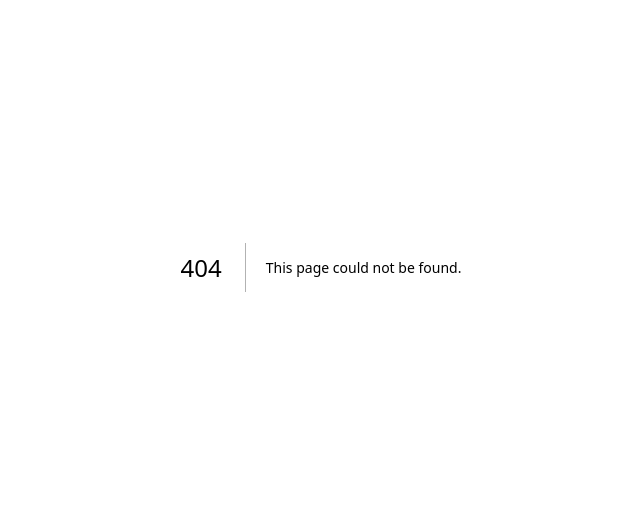
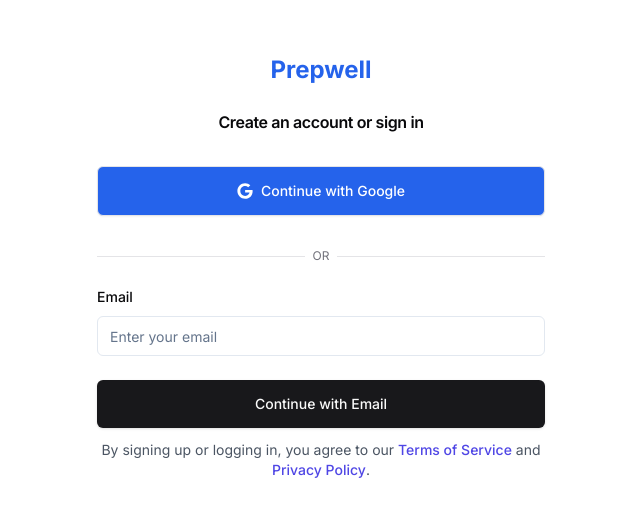
Before and after one commit to kwesinavilot/prepwell, a Next.js app: page /auth in a window 1280 px wide. Before the commit this address had no page. Shown: the part 133-650 px from the top of the page, without its empty margins (319-959 px from the left). Built offline with nearby package versions, Linux system fonts and the light colour scheme.

Commit message:
(feat|inst|fix|refa) installed form related components && combined all auth into 1 page

```diff
--- /dev/null
+++ b/src/app/auth/page.js
@@ -0,0 +1,118 @@
+"use client";
+
+import React from 'react';
+import { useForm } from "react-hook-form"
+import { zodResolver } from "@hookform/resolvers/zod"
+import * as z from "zod"
+import { FaGoogle } from "react-icons/fa6";
+import Link from 'next/link';
+import { Button } from "@/components/ui/button"
+import {
+    Form,
+    FormControl,
+    FormField,
+    FormItem,
+    FormLabel,
+    FormMessage,
+} from "@/components/ui/form"
+import { Input } from "@/components/ui/input"
+import { Separator } from "@/components/ui/separator"
+
+const formSchema = z.object({
+    email: z.string()
+        .email({
+            message: "Please enter a valid email address.",
+        })
+        .min(6, {
+            message: "Email must be at least 7 characters long.",
+        }),
+})
+
+export default function SignUp() {
+    const form = useForm({
+        resolver: zodResolver(formSchema),
+        defaultValues: {
+            email: "",
+        },
+    })
+
+    function onSubmit(values) {
+        console.log(values)
+    }
+
+    return (
+        <div className="flex items-center justify-center min-h-screen">
+            <div className="w-full max-w-md mx-auto">
+                <Link className="flex text-center items-center justify-center hash-tx-color" href="/">
+                    <h2 className="text-2xl text-center font-bold sm:inline-block text-blue-600">
+                        Prepwell
+                    </h2>
+                </Link>
+
+                <div className="text-center mb-8">
+                    <h2 className="mt-6 text-md font-semibold tracking-tight">
+                        Create an account or sign in
+                    </h2>
+                </div>
+
+                <Button variant="outline" className="mb-8 w-full text-white p-6 bg-blue-600 hover:bg-blue-600/90 hover:text-white">
+                    <FaGoogle className="mr-2 h-4 w-4" />
+                    Continue with Google
+                </Button>
+
+                <div className="relative mb-5">
+                    <div className="absolute inset-0 flex items-center">
+                        <Separator className="w-full" />
+                    </div>
+
+                    <div className="relative flex justify-center text-xs uppercase">
+                        <span className="bg-background px-2 text-muted-foreground">
+                            or
+                        </span>
+                    </div>
+                </div>
+
+                <Form {...form}>
+                    <form onSubmit={form.handleSubmit(onSubmit)} className="space-y-6">
+                        <FormField
+                            control={form.control}
+                            name="email"
+                            render={({ field }) => (
+                                <FormItem>
+                                    <FormLabel>Email</FormLabel>
+                                    <FormControl>
+                                        <Input placeholder="Enter your email" {...field} />
+                                    </FormControl>
+                                    <FormMessage />
+                                </FormItem>
+                            )}
+                        />
+
+                        <Button type="submit" className="w-full p-6">
+                            Continue with Email
+                        </Button>
+                    </form>
+                </Form>
+
+                <p className="mt-3 text-center text-sm text-gray-600">
+                    By signing up or logging in, you agree to our{' '}
+                    <Link href="/terms" className="font-medium text-indigo-600 hover:text-indigo-500">
+                        Terms of Service
+                    </Link>
+                    {' '}and{' '}
+                    <Link href="/privacy" className="font-medium text-indigo-600 hover:text-indigo-500">
+                        Privacy Policy
+                    </Link>
+                    .
+                </p>
+
+                {/* <p className="text-center text-sm text-gray-600">
+                Already have an account?{' '}
+                <Link href="/login" className="font-medium text-indigo-600 hover:text-indigo-500">
+                    Log in
+                </Link>
+            </p> */}
+            </div>
+        </div>
+    );
+}
--- a/src/components/site/home/Heading.jsx
+++ b/src/components/site/home/Heading.jsx
@@ -1,27 +1,28 @@
 import React from "react"
+import Link from "next/link";
 
 export const Heading = () => (
     <header className="sticky top-0 z-50 w-full -mb-14 flex h-16 border-b bg-white px-10 justify-between">
         <div className="mr-4 hidden md:flex ">
-            <a className="mr-6 flex items-center space-x-2 hash-tx-color" href="/">
+            <Link className="mr-6 flex items-center space-x-2 hash-tx-color" href="/">
                 <span className="hidden text-xl font-bold sm:inline-block text-blue-600">
                     Prepwell
                 </span>
-            </a>
+            </Link>
         </div>
 
         <nav className="flex items-center text-sm gap-2">
-            <a className="font-semibold text-sm border border-transparent hover:border hover:border-slate-200 inline-flex justify-center items-center gap-2 dark:hover:border-slate-800 focus:outline-none focus:ring focus:ring-offset-2 focus:ring-offset-white focus:ring-blue-600 focus:dark:ring-offset-slate-800 text-slate-600 dark:text-slate-300 rounded-3xl py-2.5 px-5" href="#">Launch Post</a>
-            <a className="font-semibold text-sm border border-transparent hover:border hover:border-slate-200 inline-flex justify-center items-center gap-2 dark:hover:border-slate-800 focus:outline-none focus:ring focus:ring-offset-2 focus:ring-offset-white focus:ring-blue-600 focus:dark:ring-offset-slate-800 text-slate-600 dark:text-slate-300 rounded-3xl py-2.5 px-5" href="#">Demo</a>
-            <a href="#" className="font-semibold text-sm border border-transparent hover:border hover:border-slate-200 inline-flex justify-center items-center gap-2 dark:hover:border-slate-800 focus:outline-none focus:ring focus:ring-offset-2 focus:ring-offset-white focus:ring-blue-600 focus:dark:ring-offset-slate-800 text-slate-600 dark:text-slate-300 rounded-3xl py-2.5 px-5">Other Projects</a>
+            <Link className="font-semibold text-sm border border-transparent hover:border hover:border-slate-200 inline-flex justify-center items-center gap-2 dark:hover:border-slate-800 focus:outline-none focus:ring focus:ring-offset-2 focus:ring-offset-white focus:ring-blue-600 focus:dark:ring-offset-slate-800 text-slate-600 dark:text-slate-300 rounded-3xl py-2.5 px-5" href="#">Launch Post</Link>
+            <Link className="font-semibold text-sm border border-transparent hover:border hover:border-slate-200 inline-flex justify-center items-center gap-2 dark:hover:border-slate-800 focus:outline-none focus:ring focus:ring-offset-2 focus:ring-offset-white focus:ring-blue-600 focus:dark:ring-offset-slate-800 text-slate-600 dark:text-slate-300 rounded-3xl py-2.5 px-5" href="#">Demo</Link>
+            <Link href="#" className="font-semibold text-sm border border-transparent hover:border hover:border-slate-200 inline-flex justify-center items-center gap-2 dark:hover:border-slate-800 focus:outline-none focus:ring focus:ring-offset-2 focus:ring-offset-white focus:ring-blue-600 focus:dark:ring-offset-slate-800 text-slate-600 dark:text-slate-300 rounded-3xl py-2.5 px-5">Other Projects</Link>
         </nav>
 
         <nav className="flex items-center gap-3">
-            <a rel="noreferrer" className="text-black inline-flex items-center justify-center whitespace-nowrap rounded-md text-sm font-medium ring-offset-background transition-colors focus-visible:outline-none focus-visible:ring-2 focus-visible:ring-ring focus-visible:ring-offset-2 border border-input hover:bg-accent hover:text-accent-foreground h-10 px-4 py-2" href="/auth/signin">
+            <Link rel="noreferrer" className="text-black inline-flex items-center justify-center whitespace-nowrap rounded-md text-sm font-medium ring-offset-background transition-colors focus-visible:outline-none focus-visible:ring-2 focus-visible:ring-ring focus-visible:ring-offset-2 border border-input hover:bg-accent hover:text-accent-foreground h-10 px-4 py-2" href="/auth">
                 Sign In
-            </a>
+            </Link>
 
-            <a className="inline-flex items-center justify-center whitespace-nowrap rounded-md text-sm font-medium ring-offset-background transition-colors focus-visible:outline-none focus-visible:ring-2 focus-visible:ring-ring focus-visible:ring-offset-2 disabled:pointer-events-none disabled:opacity-50 bg-blue-600 text-primary-foreground hover:bg-blue-600/90 h-10 px-4 py-2" href="/auth/signup">Get Started</a>
+            <Link className="inline-flex items-center justify-center whitespace-nowrap rounded-md text-sm font-medium ring-offset-background transition-colors focus-visible:outline-none focus-visible:ring-2 focus-visible:ring-ring focus-visible:ring-offset-2 disabled:pointer-events-none disabled:opacity-50 bg-blue-600 text-primary-foreground hover:bg-blue-600/90 h-10 px-4 py-2" href="/auth">Get Started</Link>
         </nav>
     </header>
 );
--- a/src/components/site/home/Hero.jsx
+++ b/src/components/site/home/Hero.jsx
@@ -33,7 +33,7 @@
 
         <div className="transform-none">
             <div className="flex w-full items-center justify-center space-x-4 py-4 md:pb-2">
-                <a className="inline-flex items-center justify-center whitespace-nowrap rounded-md text-md font-semibold ring-offset-background transition-colors focus-visible:outline-none focus-visible:ring-2 focus-visible:ring-ring focus-visible:ring-offset-2 disabled:pointer-events-none disabled:opacity-50 bg-blue-600 text-primary-foreground hover:bg-blue-600/90 px-5 py-3" href="/auth/signin">Get Prepped!</a>
+                <a className="inline-flex items-center justify-center whitespace-nowrap rounded-md text-md font-semibold ring-offset-background transition-colors focus-visible:outline-none focus-visible:ring-2 focus-visible:ring-ring focus-visible:ring-offset-2 disabled:pointer-events-none disabled:opacity-50 bg-blue-600 text-primary-foreground hover:bg-blue-600/90 px-5 py-3" href="/auth">Get Prepped!</a>
             </div>
         </div>
     </section>
--- a/src/components/ui/button.jsx
+++ b/src/components/ui/button.jsx
@@ -23,7 +23,7 @@
       size: {
         default: "h-9 px-4 py-2",
         sm: "h-8 rounded-md px-3 text-xs",
-        lg: "h-10 rounded-md px-10",
+        lg: "h-10 rounded-md px-8",
         icon: "h-9 w-9",
       },
     },
--- /dev/null
+++ b/src/components/ui/form.jsx
@@ -0,0 +1,134 @@
+"use client";
+import * as React from "react"
+import { Slot } from "@radix-ui/react-slot"
+import { Controller, FormProvider, useFormContext } from "react-hook-form";
+
+import { cn } from "@/lib/utils"
+import { Label } from "@/components/ui/label"
+
+const Form = FormProvider
+
+const FormFieldContext = React.createContext({})
+
+const FormField = (
+  {
+    ...props
+  }
+) => {
+  return (
+    (<FormFieldContext.Provider value={{ name: props.name }}>
+      <Controller {...props} />
+    </FormFieldContext.Provider>)
+  );
+}
+
+const useFormField = () => {
+  const fieldContext = React.useContext(FormFieldContext)
+  const itemContext = React.useContext(FormItemContext)
+  const { getFieldState, formState } = useFormContext()
+
+  const fieldState = getFieldState(fieldContext.name, formState)
+
+  if (!fieldContext) {
+    throw new Error("useFormField should be used within <FormField>")
+  }
+
+  const { id } = itemContext
+
+  return {
+    id,
+    name: fieldContext.name,
+    formItemId: `${id}-form-item`,
+    formDescriptionId: `${id}-form-item-description`,
+    formMessageId: `${id}-form-item-message`,
+    ...fieldState,
+  }
+}
+
+const FormItemContext = React.createContext({})
+
+const FormItem = React.forwardRef(({ className, ...props }, ref) => {
+  const id = React.useId()
+
+  return (
+    (<FormItemContext.Provider value={{ id }}>
+      <div ref={ref} className={cn("space-y-2", className)} {...props} />
+    </FormItemContext.Provider>)
+  );
+})
+FormItem.displayName = "FormItem"
+
+const FormLabel = React.forwardRef(({ className, ...props }, ref) => {
+  const { error, formItemId } = useFormField()
+
+  return (
+    (<Label
+      ref={ref}
+      className={cn(error && "text-destructive", className)}
+      htmlFor={formItemId}
+      {...props} />)
+  );
+})
+FormLabel.displayName = "FormLabel"
+
+const FormControl = React.forwardRef(({ ...props }, ref) => {
+  const { error, formItemId, formDescriptionId, formMessageId } = useFormField()
+
+  return (
+    (<Slot
+      ref={ref}
+      id={formItemId}
+      aria-describedby={
+        !error
+          ? `${formDescriptionId}`
+          : `${formDescriptionId} ${formMessageId}`
+      }
+      aria-invalid={!!error}
+      {...props} />)
+  );
+})
+FormControl.displayName = "FormControl"
+
+const FormDescription = React.forwardRef(({ className, ...props }, ref) => {
+  const { formDescriptionId } = useFormField()
+
+  return (
+    (<p
+      ref={ref}
+      id={formDescriptionId}
+      className={cn("text-[0.8rem] text-muted-foreground", className)}
+      {...props} />)
+  );
+})
+FormDescription.displayName = "FormDescription"
+
+const FormMessage = React.forwardRef(({ className, children, ...props }, ref) => {
+  const { error, formMessageId } = useFormField()
+  const body = error ? String(error?.message) : children
+
+  if (!body) {
+    return null
+  }
+
+  return (
+    (<p
+      ref={ref}
+      id={formMessageId}
+      className={cn("text-[0.8rem] font-medium text-destructive", className)}
+      {...props}>
+      {body}
+    </p>)
+  );
+})
+FormMessage.displayName = "FormMessage"
+
+export {
+  useFormField,
+  Form,
+  FormItem,
+  FormLabel,
+  FormControl,
+  FormDescription,
+  FormMessage,
+  FormField,
+}
--- /dev/null
+++ b/src/components/ui/label.jsx
@@ -0,0 +1,18 @@
+"use client"
+
+import * as React from "react"
+import * as LabelPrimitive from "@radix-ui/react-label"
+import { cva } from "class-variance-authority";
+
+import { cn } from "@/lib/utils"
+
+const labelVariants = cva(
+  "text-sm font-medium leading-none peer-disabled:cursor-not-allowed peer-disabled:opacity-70"
+)
+
+const Label = React.forwardRef(({ className, ...props }, ref) => (
+  <LabelPrimitive.Root ref={ref} className={cn(labelVariants(), className)} {...props} />
+))
+Label.displayName = LabelPrimitive.Root.displayName
+
+export { Label }
--- /dev/null
+++ b/src/components/ui/separator.jsx
@@ -0,0 +1,25 @@
+"use client"
+
+import * as React from "react"
+import * as SeparatorPrimitive from "@radix-ui/react-separator"
+
+import { cn } from "@/lib/utils"
+
+const Separator = React.forwardRef((
+  { className, orientation = "horizontal", decorative = true, ...props },
+  ref
+) => (
+  <SeparatorPrimitive.Root
+    ref={ref}
+    decorative={decorative}
+    orientation={orientation}
+    className={cn(
+      "shrink-0 bg-border",
+      orientation === "horizontal" ? "h-[1px] w-full" : "h-full w-[1px]",
+      className
+    )}
+    {...props} />
+))
+Separator.displayName = SeparatorPrimitive.Root.displayName
+
+export { Separator }
```
Also changed, not shown: package.json (+7 -1 lines), 1 other file (tests, documents, lock files or other folders).
